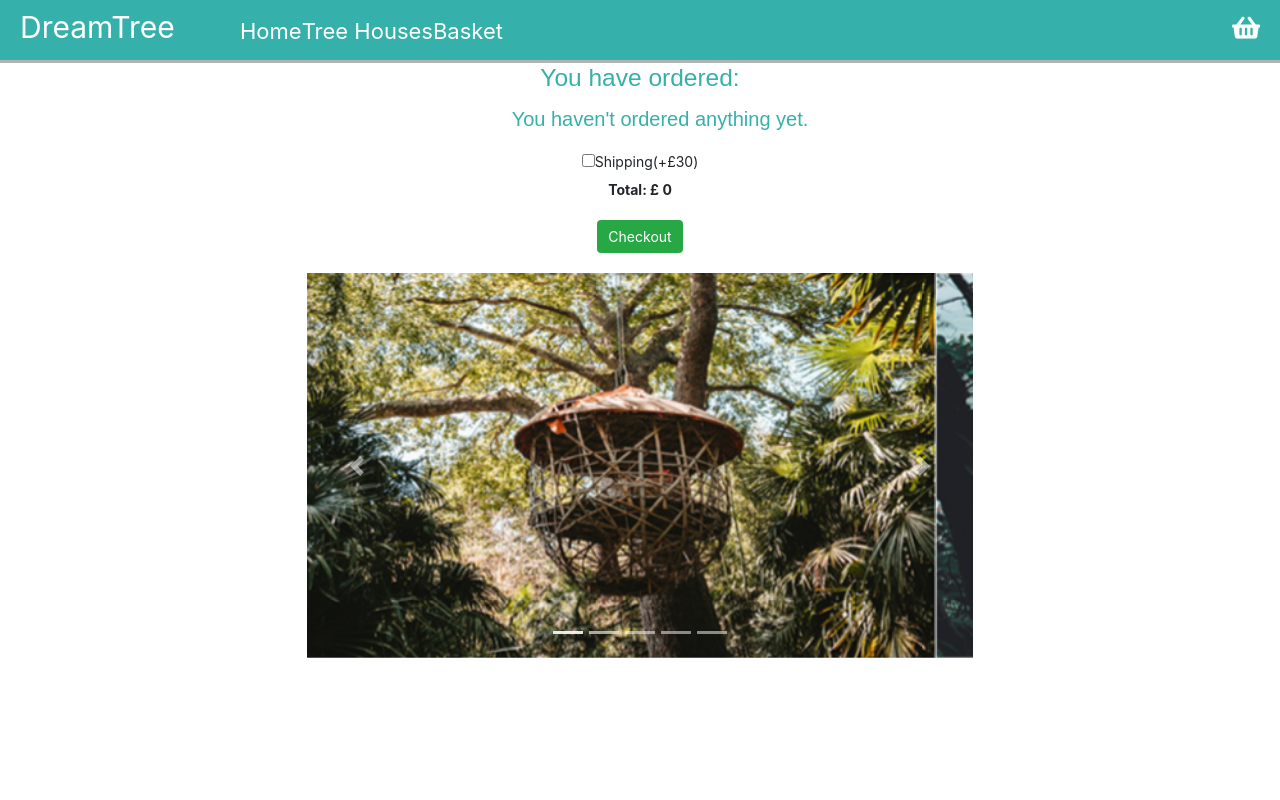
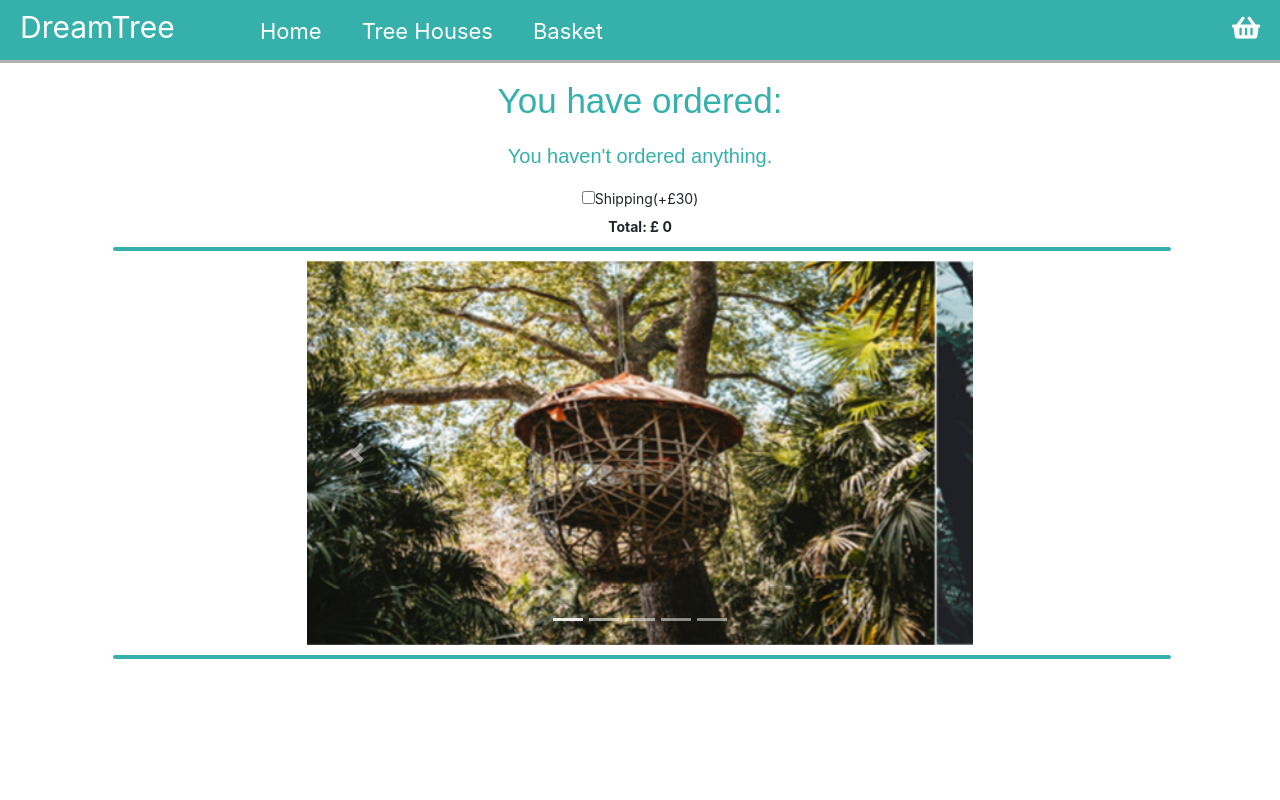
Before and after one commit to Colin-Sharp/Tree-house-shopping-basket, a React (Create React App) app: page /basket in a window 1280 px wide. Shown: the top 800 px of the page. Built offline with nearby package versions, Linux system fonts and the light colour scheme.

Commit message:
add some styling to basket and recipe

```diff
--- a/src/pages/Basket.js
+++ b/src/pages/Basket.js
@@ -28,7 +28,7 @@ class Basket extends Component {
       (
         this.props.items.map(item => {
           return (
-            <div  key={item.id} className="card">
+            <div  key={item.id} className="card basket">
               <div >
               <div className="card-img">
                 <img src={item.img} alt={item.img} className="" />
@@ -45,26 +45,30 @@ class Basket extends Component {
                   <Link to="/basket"><i className="fas fa-arrow-up" onClick={() => { this.handleAddQuantity(item.id) }}></i></Link>
                   <Link to="/basket"><i className="fas fa-arrow-down" onClick={() => { this.handleSubtractQuantity(item.id) }}></i></Link>
                 </div>
-                <button className="waves-effect waves-light btn pink remove" onClick={() => { this.handleRemove(item.id) }}>Remove</button>
+                <button className="btn btn-danger" onClick={() => { this.handleRemove(item.id) }}>Remove</button>
               </div>
+              <div >
+          <button className="btn btn-success">Checkout</button>
+        </div>
             </div>
           )
         })
       ) :
 
       (
-        <p className="nothing-order">You haven't ordered anything yet.</p>
+        <p className="nothing-order">You haven't ordered anything.</p>
       )
     return (
       <div className="container">
         <div className="cart">
-          <h3>You have ordered:</h3>
+          <h1>You have ordered:</h1>
           <ul className="collection">
             {addedItems}
           </ul>
         </div>
         <Recipe />
-        <CarouselComponent
+        <hr />
+        <CarouselComponent className="carousel"
       pic1={tree1}
       alt1="tree house"
       pic2={tree2}
@@ -76,6 +80,7 @@ class Basket extends Component {
       pic5={tree5}
       alt5="tree house"
       />
+      <hr />
        <div className="space" ></div>
 
       </div>
--- a/src/pages/Recipe.js
+++ b/src/pages/Recipe.js
@@ -29,9 +29,6 @@ class Recipe extends Component {
           </div>
           <div className="collection-item"><b>Total: £ {this.props.total} </b></div>
         </div>
-        <div >
-          <button className="btn btn-success">Checkout</button>
-        </div>
       </div>
     )
   }
--- a/src/style/style.scss
+++ b/src/style/style.scss
@@ -175,8 +175,18 @@ nav#side-bar ul a {
 // Tree house end
 
 // Basket start
+.fas.fa-arrow-up,
+.fas.fa-arrow-down {
+  color: $side-color;
+  padding: 5px;
+}
+.card.basket{
+  position: relative;
+  right: 15px;
+}
 .nothing-order {
-  margin-bottom: 500px;
+  position: relative;
+  right: 20px;
 }
 .btn.btn-success{
   margin: 20px 0;
@@ -215,6 +225,7 @@ nav#side-bar ul a {
     position: relative;
     left: 200px;
     bottom: 30px;
+    padding: 0 20px;
   }
   .carousel{
     max-width: 80%;
```
